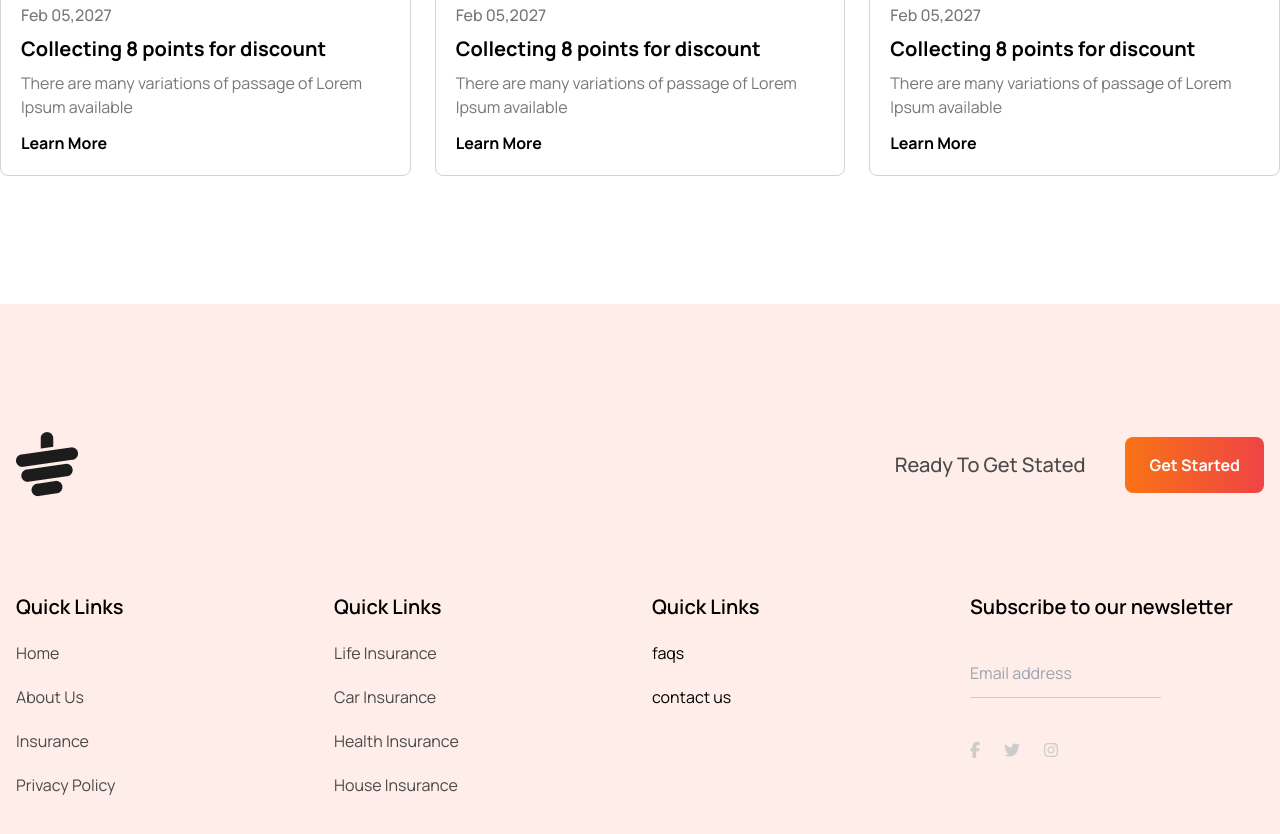
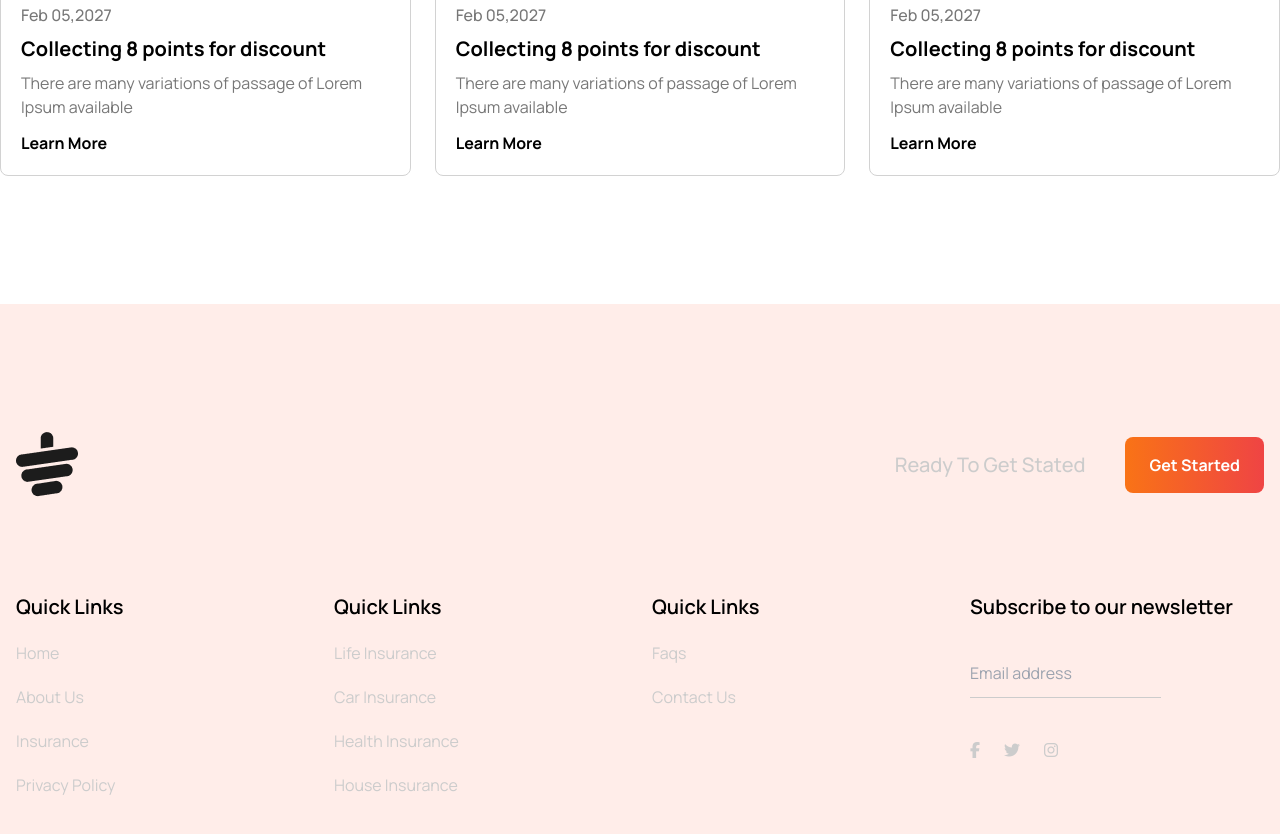
Before and after one commit to suzonmahbub/tea-house-with-tailwind, a plain HTML site: page index.html in a window 1280 px wide. Shown: the part 3084-3918 px from the top of the page. Drawn offline with nearby package versions, Linux system fonts and the light colour scheme.

Commit message:
All button style updated

```diff
--- a/index.html
+++ b/index.html
@@ -44,7 +44,7 @@
           Taste Buds.
         </p>
         <button
-          class="flex mx-auto md:mx-0 items-center justify-center gap-2 px-3 md:px-4 py-3 md:py-5 rounded-md bg-gradient-to-r from-orange-400 to-red-600 text-white md:text-xl mt-12"
+          class="flex mx-auto md:mx-0 items-center justify-center gap-2 px-3 md:px-4 py-3 md:py-5 rounded-md bg-gradient-to-r from-orange-400 to-red-600 hover:from-orange-500 hover:to-red-500 transition text-white md:text-xl mt-12"
         >
           Explore More
           <i class="fa-solid fa-arrow-right -rotate-45"></i>
@@ -209,7 +209,7 @@
       >
         <!-- Text Content -->
         <div class="py-8 lg:py-36 w-full md:w-5/6">
-          <h2 class="text-4xl md:text-5xl leading-tight font-extrabold">
+          <h2 class="text-4xl md:text-5xl md:leading-tight font-extrabold">
             Meet Our Super Clients
           </h2>
           <p class="text-[#F4F4F4] mt-5">
@@ -219,7 +219,7 @@
             believable.
           </p>
           <button
-            class="px-7 py-4 bg-white text-orange-700 font-bold capitalize rounded-lg mt-7"
+            class="px-7 py-4 border bg-white hover:bg-transparent hover:border transition duration-300 text-orange-700 hover:text-white font-bold capitalize rounded-lg mt-7"
           >
             show all
           </button>
@@ -382,11 +382,11 @@
             <img src="./images/cup.png" alt="cup-logo" />
           </div>
           <div class="sm:flex items-center gap-10">
-            <h4 class="text-xl text-[#494949] font-medium capitalize mt-4 sm:mt-0">
+            <h4 class="text-xl text-[#cccccc] font-medium capitalize mt-4 sm:mt-0">
               ready to get stated
             </h4>
             <button
-              class="bg-gradient-to-r from-orange-500 to-red-500 text-white font-bold px-6 py-4 rounded-lg capitalize mt-6 sm:mt-0"
+              class="bg-gradient-to-r from-orange-500 to-red-500 hover:bg-gradient-to-r hover:from-orange-600 hover:to-red-600 transitio text-white font-bold px-6 py-4 rounded-lg capitalize mt-6 sm:mt-0"
             >
               get started
             </button>
@@ -399,10 +399,10 @@
               quick links
             </h3>
             <div class="flex flex-col space-y-3 md:space-y-5 mt-5">
-              <a href="#" class="text-[#494949] capitalize">home</a>
-              <a href="#" class="text-[#494949] capitalize">about us</a>
-              <a href="#" class="text-[#494949] capitalize">insurance</a>
-              <a href="#" class="text-[#494949] capitalize">privacy policy</a>
+              <a href="#" class="text-[#cccccc] capitalize">home</a>
+              <a href="#" class="text-[#cccccc] capitalize">about us</a>
+              <a href="#" class="text-[#cccccc] capitalize">insurance</a>
+              <a href="#" class="text-[#cccccc] capitalize">privacy policy</a>
             </div>
           </div>
           <div>
@@ -410,10 +410,10 @@
               quick links
             </h3>
             <div class="flex flex-col space-y-3 md:space-y-5 mt-5">
-              <a href="#" class="text-[#494949] capitalize">life insurance</a>
-              <a href="#" class="text-[#494949] capitalize">car insurance</a>
-              <a href="#" class="text-[#494949] capitalize">health insurance</a>
-              <a href="#" class="text-[#494949] capitalize">house insurance</a>
+              <a href="#" class="text-[#cccccc] capitalize">life insurance</a>
+              <a href="#" class="text-[#cccccc] capitalize">car insurance</a>
+              <a href="#" class="text-[#cccccc] capitalize">health insurance</a>
+              <a href="#" class="text-[#cccccc] capitalize">house insurance</a>
             </div>
           </div>
           <div>
@@ -421,8 +421,8 @@
               quick links
             </h3>
             <div class="flex flex-col space-y-3 md:space-y-5 mt-5">
-              <a href="#">faqs</a>
-              <a href="#">contact us</a>
+              <a href="#" class="text-[#cccccc] capitalize">faqs</a>
+              <a href="#" class="text-[#cccccc] capitalize">contact us</a>
             </div>
           </div>
 
```
